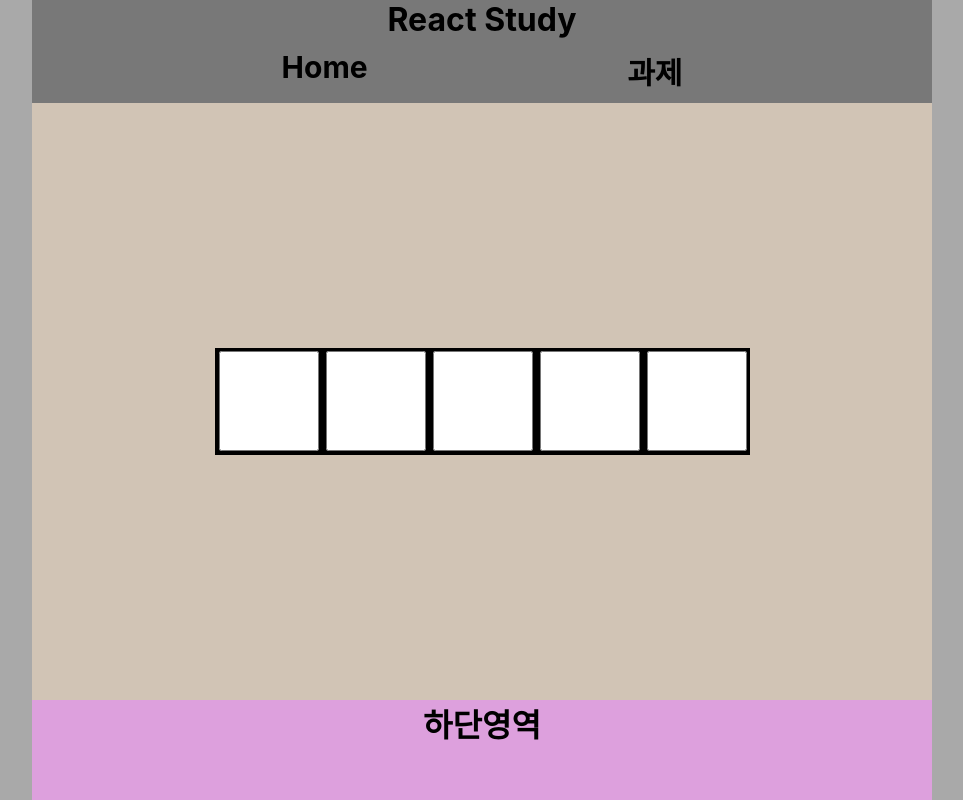
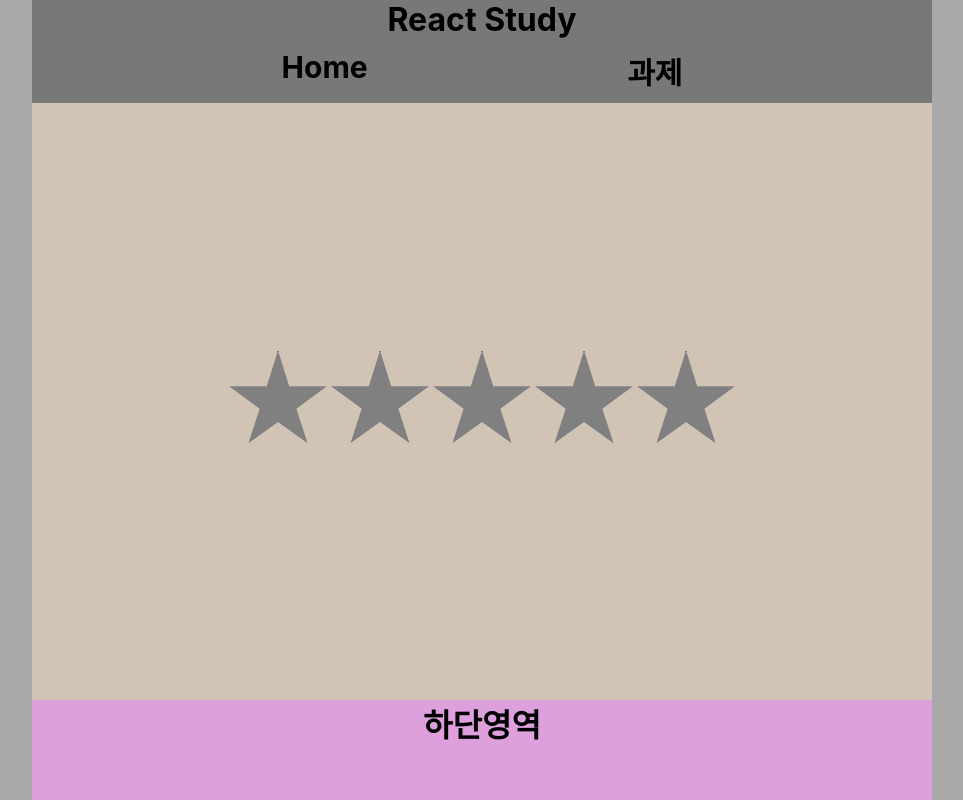
Before and after one commit to limdumb/React-Study, a React (Create React App) app: page /Rating in a window 1280 px wide. Shown: the whole page, without its empty margins (158-1121 px from the left). Built offline with nearby package versions, Linux system fonts and the light colour scheme.

Commit message:
[Design] 별5개추가 및 value값 정의

```diff
--- a/src/App.css
+++ b/src/App.css
@@ -152,13 +152,15 @@ body{
 
 /******************************** Rating css********************************/
 
-.star_input{
-    background-color: black;
+.rating_label{
+    background-color: gray;
     width: 100px;
     height: 100px;
-
+    border: 1px solid black;
+    clip-path: polygon(50% 0%, 61% 35%, 98% 35%, 68% 57%, 79% 91%, 50% 70%, 21% 91%, 32% 57%, 2% 35%, 39% 35%);
 }
 
-.star_label{
-    background-color: red;
+.rating_input{
+    width: 0;
+    height: 0;
 }
--- a/src/component/nav_Button/Rating.jsx
+++ b/src/component/nav_Button/Rating.jsx
@@ -1,5 +1,4 @@
 import { useState } from "react";
-import classNames from "classnames";
 
 
 /*
@@ -17,7 +16,8 @@ import classNames from "classnames";
 
 3. 해당 별이 클릭되었을시에 해당별의 value값을 변수에저장한다!
 
-4. 저장된값을 어떠한값이랑 비교?
+4. 클릭이 되어 저장된 값은 현재의 별과값과  저장된값을 비교한다.
+
 
 
 
@@ -26,33 +26,29 @@ https://codepen.io/bennettfeely/pen/azJWWX/
 https://heropy.blog/2019/05/26/html-elements/
 */
 function Rating(){
-    // const [star, setstar] = useState(Array(5).fill(0).map((v,i)=> i + 1));
-    const [star, setstar] = useState(null);
-
-    const [star1, setstar1] = useState(1);
-    const [star2, setstar2] = useState(2);
-    const [star3, setstar3] = useState(3);
-    const [star4, setstar4] = useState(4);
-    const [star5, setstar5] = useState(5);
+    console.log("정상실행");
+    // Array.fill(채울값,시작,끝) => 간단하게생각하자
+    // 채울값 뒤에 option index가온다면 지정한index 부터 해당값을채우는거다
+    // Array.map(callback함수 => 현재값, 인덱스 , 배열)
+    const [repeat, steRepeat] = useState(Array(5).fill(0).map((value,index)=> index + 1));
 
 
+    const log = (Event)=>{
+        const ev = Event.target.value;
+        console.log(ev);
 
-    const test = (el)=>{
-        setstar(el.target.value)
     }
-
 
     return(
         <>
-            <label className="star_label" style={{backgroundColor: star1 <= star ? "red" : "black"}}><input className={"star_input"} type="checkbox" onClick={test} value={star1}/></label>
-            <label className="star_label" style={{backgroundColor: star2 <= star ? "red" : "black"}}><input className={"star_input"} type="checkbox" onClick={test} value={star2}/></label>
-            <label className="star_label" style={{backgroundColor: star3 <= star ? "red" : "black"}}><input className={"star_input"} type="checkbox" onClick={test} value={star3}/></label>
-            <label className="star_label" style={{backgroundColor: star4 <= star ? "red" : "black"}}><input className={"star_input"} type="checkbox" onClick={test} value={star4}/></label>
-            <label className="star_label" style={{backgroundColor: star5 <= star ? "red" : "black"}}><input className={"star_input"} type="checkbox" onClick={test} value={star5}/></label>
-
-
-
-
+        {repeat.map((value,index)=>{
+            return(
+                <label key={index} className="rating_label">
+                    <input type="checkbox" className="rating_input" value={repeat[index]}
+                    onClick={log}/>
+                </label>
+            )
+        })}
 
         </>
     )
```
